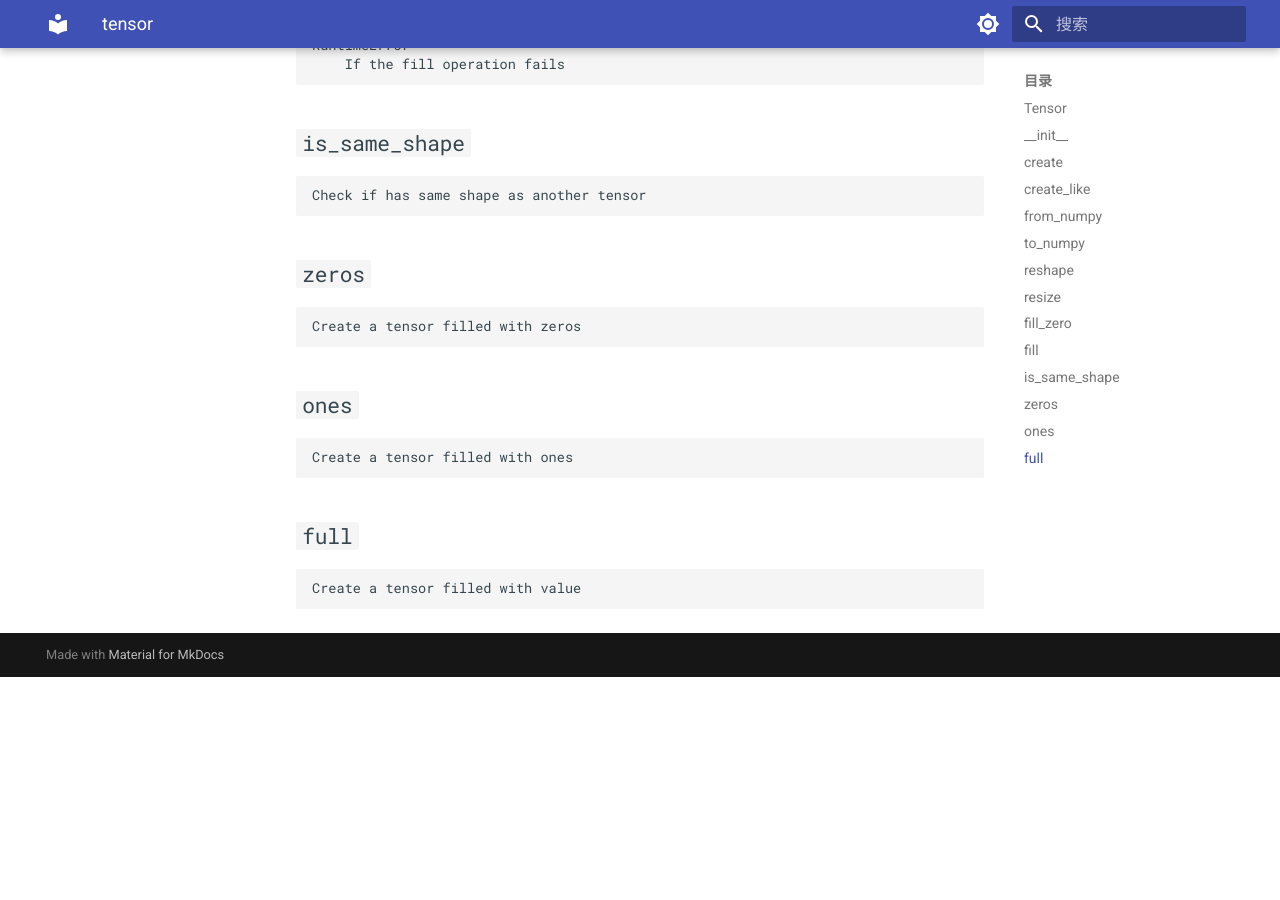
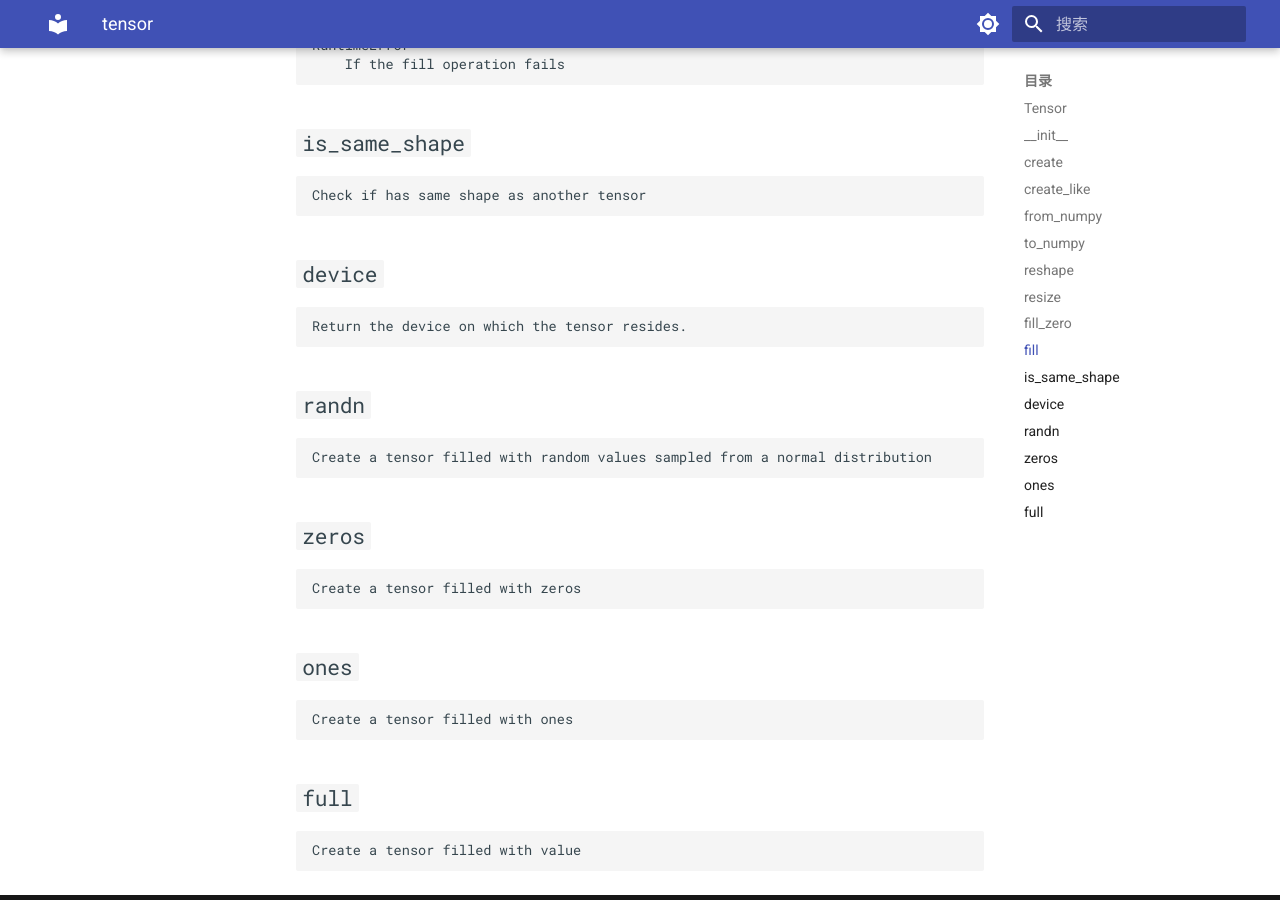
Before and after one commit to ByteRainTech/Axono, an MkDocs documentation site: the page built from docs/axono/core/tensor.md, in a window 1280 px wide and 900 px high, scrolled down 1813 px. Built offline with MkDocs 1.6.1 and Material for MkDocs 9.7.7, drawn with Linux system fonts in a browser that asks for light colours; before the commit the page ends 2490 px from its top, so only the background shows below that.

```diff
--- a/docs/axono/core/tensor.md
+++ b/docs/axono/core/tensor.md
@@ -65,6 +65,14 @@
 
     Check if has same shape as another tensor
 
+## `device`
+
+    Return the device on which the tensor resides.
+
+## `randn`
+
+    Create a tensor filled with random values sampled from a normal distribution
+
 ## `zeros`
 
     Create a tensor filled with zeros
```
